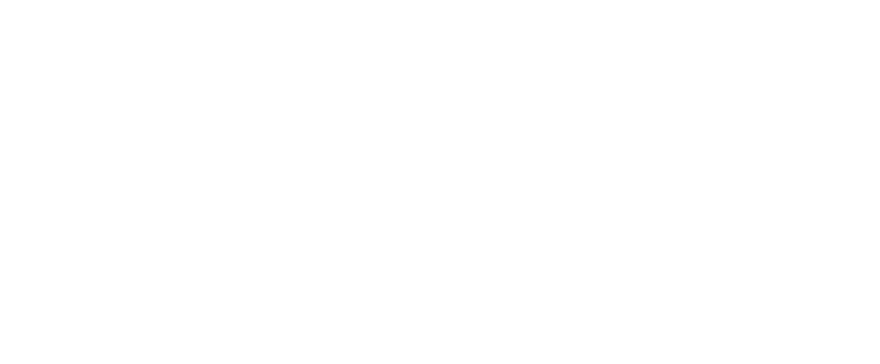
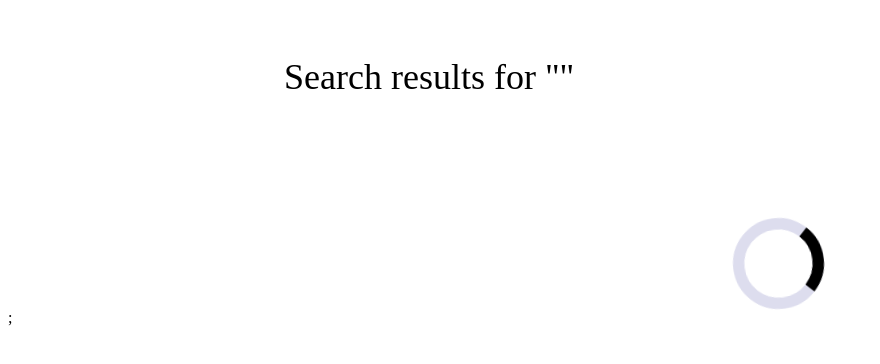
Before and after one commit to Rafal-1999/movies-browser-react, a React (Create React App) app: page / in a window 1280 px wide. Shown: the top 364 px of the page, without its empty margins (0-880 px from the left). Built offline with nearby package versions, Linux system fonts and the light colour scheme.

Commit message:
added new css

```diff
--- a/src/App.js
+++ b/src/App.js
@@ -1,7 +1,11 @@
+import { Loading } from "./features/SearchResultsPage";
+
 function App() {
-    return (
-        <div className="App"></div>
-    );
+  return (
+    <div className="App">
+      <Loading />;
+    </div>
+  );
 }
 
 export default App;
--- a/src/features/SearchResultsPage/styled.js
+++ b/src/features/SearchResultsPage/styled.js
@@ -8,16 +8,19 @@
 `;
 
 export const Wrapper = styled.div`
-  align-items: center;
+  margin-top: 56px;
+  font-size: 36px;
+  padding-left: 276px;
+  display: flex;
   flex-direction: column;
-  margin-top: 88px;
-  font-size: 20px;
-  display: flex;
-  justify-content: center;
 `;
 
 export const StyledIconSpinner = styled(iconSpinner)`
-  margin-top: 48px;
+  margin-top: 120px;
   animation: ${rotate} 1s linear infinite;
   height: auto;
+  display: grid;
+  grid-template-columns: 1fr;
+  align-items: center;
+  align-self: center;
 `;
```
